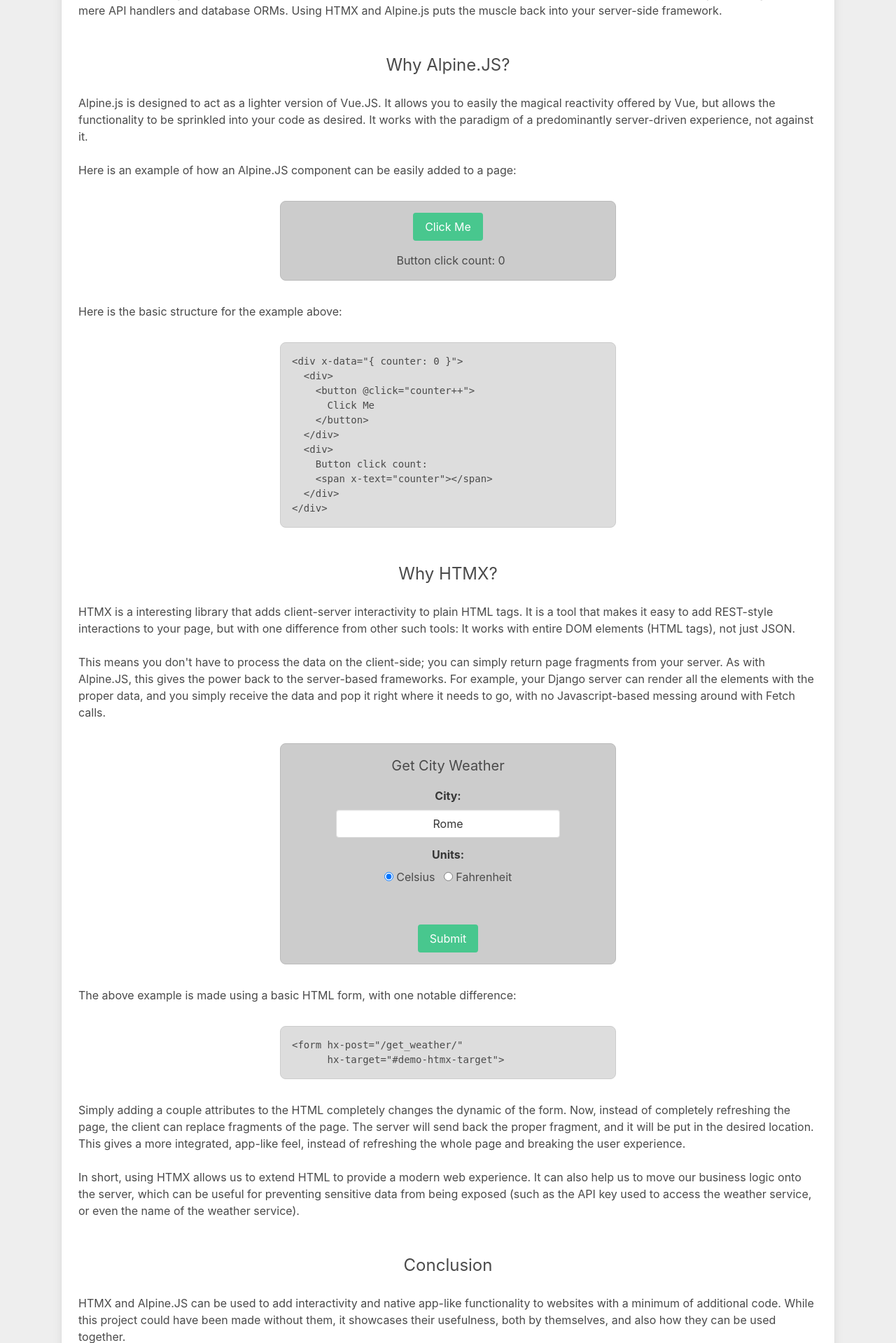
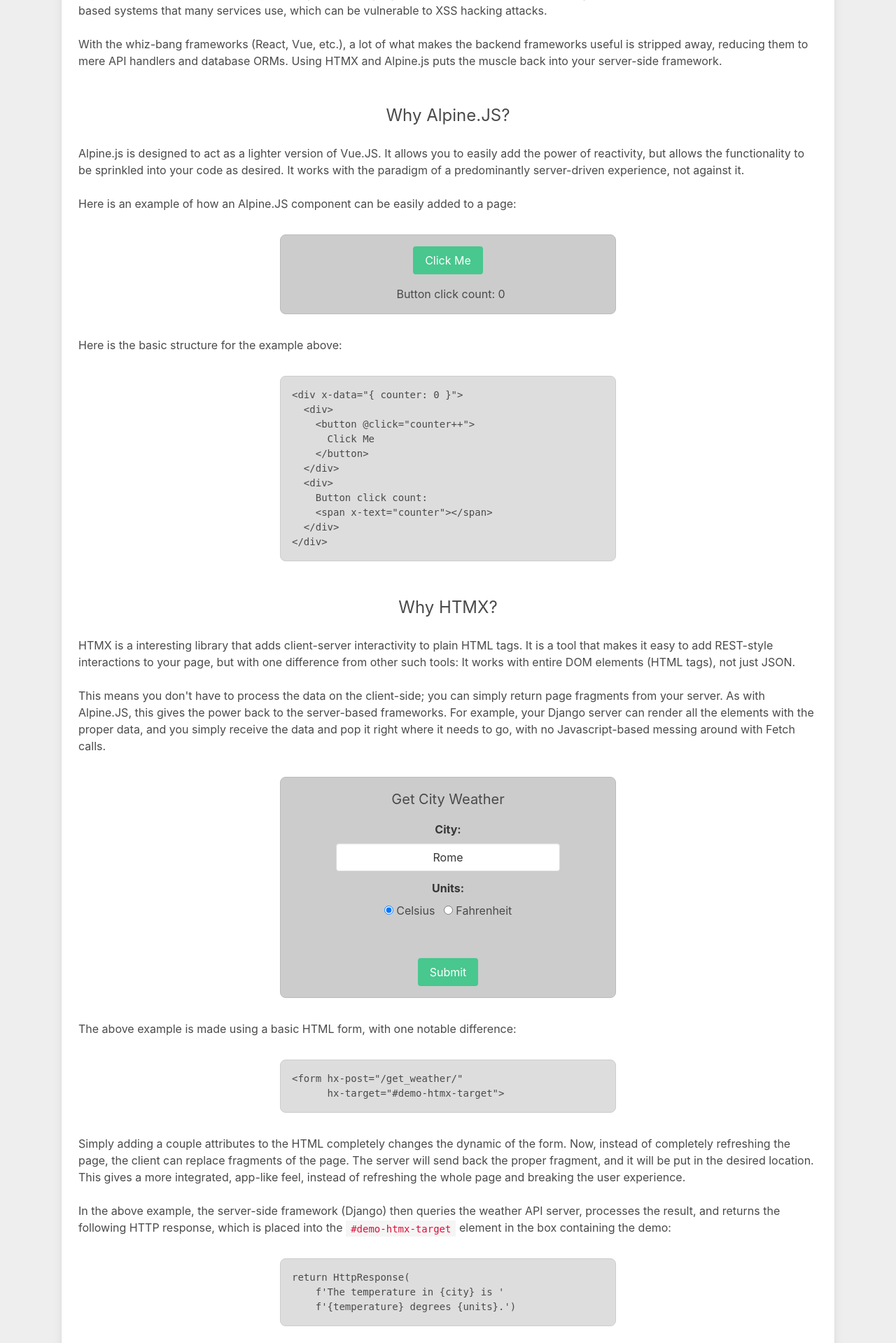
Before and after one commit to arcanemachine/django-htmx-alpine, a Django app: page / in a window 1280 px wide. Shown: the part 493-2412 px from the top of the page at 70% size. Run offline with Django 3.2, Linux system fonts and the light colour scheme; parts of the project's set-up code (start-up, migrations or seed data) failed here and were passed over; some libraries are stand-ins or nearby versions.

Commit message:
Improve 'About' page - Show HTMX response and tidy up some language

```diff
--- a/templates/about.html
+++ b/templates/about.html
@@ -15,6 +15,7 @@
        class="px-5 pt-2 pb-5 box">
 
     <p>This project uses a mixture of Django, Alpine.JS, and HTMX to serve as a minimalist alternative to Javascript-based frontend frameworks such as React, Vue, Angular and Svelte.</p>
+    <p>There is no build step required, no VDOM, less boilerplate, and it provides the ability to use all the power of my server-side framework (Django) while retaining the features of a modern web experience, without the bloat.</p>
 
     <div class="my-5 has-text-centered">
       <a href="{% url 'tasks:task_list' %}">
@@ -29,7 +30,7 @@
     <p>With the whiz-bang frameworks (React, Vue, etc.), a lot of what makes the backend frameworks useful is stripped away, reducing them to mere API handlers and database ORMs. Using HTMX and Alpine.js puts the muscle back into your server-side framework.</p>
 
     <div class="mt-6 is-size-4 has-text-centered">Why Alpine.JS?</div>
-    <p>Alpine.js is designed to act as a lighter version of Vue.JS. It allows you to easily the magical reactivity offered by Vue, but allows the functionality to be sprinkled into your code as desired. It works with the paradigm of a predominantly server-driven experience, not against it.</p>
+    <p>Alpine.js is designed to act as a lighter version of Vue.JS. It allows you to easily add the power of reactivity, but allows the functionality to be sprinkled into your code as desired. It works with the paradigm of a predominantly server-driven experience, not against it.</p>
     <p>Here is an example of how an Alpine.JS component can be easily added to a page:</p>
 
     <div class="w-max-30rem mx-auto n-box n-box-gray-light
@@ -135,7 +136,14 @@
       hx-target=&quot;#demo-htmx-target&quot;&gt;</pre>
 
     <p>Simply adding a couple attributes to the HTML completely changes the dynamic of the form. Now, instead of completely refreshing the page, the client can replace fragments of the page. The server will send back the proper fragment, and it will be put in the desired location. This gives a more integrated, app-like feel, instead of refreshing the whole page and breaking the user experience.</p>
-    <p>In short, using HTMX allows us to extend HTML to provide a modern web experience. It can also help us to move our business logic onto the server, which can be useful for preventing sensitive data from being exposed (such as the API key used to access the weather service, or even the name of the weather service).</p>
+
+    <p>In the above example, the server-side framework (Django) then queries the weather API server, processes the result, and returns the following HTTP response, which is placed into the <code>#demo-htmx-target</code> element in the box containing the demo:</p>
+
+    <pre class="w-max-30rem mx-auto n-box n-box-gray-lighter">return HttpResponse(
+    f'The temperature in {city} is '
+    f'{temperature} degrees {units}.')</pre>
+
+    <p>In short, using HTMX allows us to easily extend HTML to provide a modern web experience without getting bogged down in Javascript boilerplate. It can also help us to move our business logic onto the server, which can be useful for preventing sensitive data from being exposed (such as the API key used to access the weather service, or even the name of the weather service).</p>
 
     <div class="mt-6 is-size-4 has-text-centered">Conclusion</div>
     <p>HTMX and Alpine.JS can be used to add interactivity and native app-like functionality to websites with a minimum of additional code. While this project could have been made without them, it showcases their usefulness, both by themselves, and also how they can be used together.</p>
```
